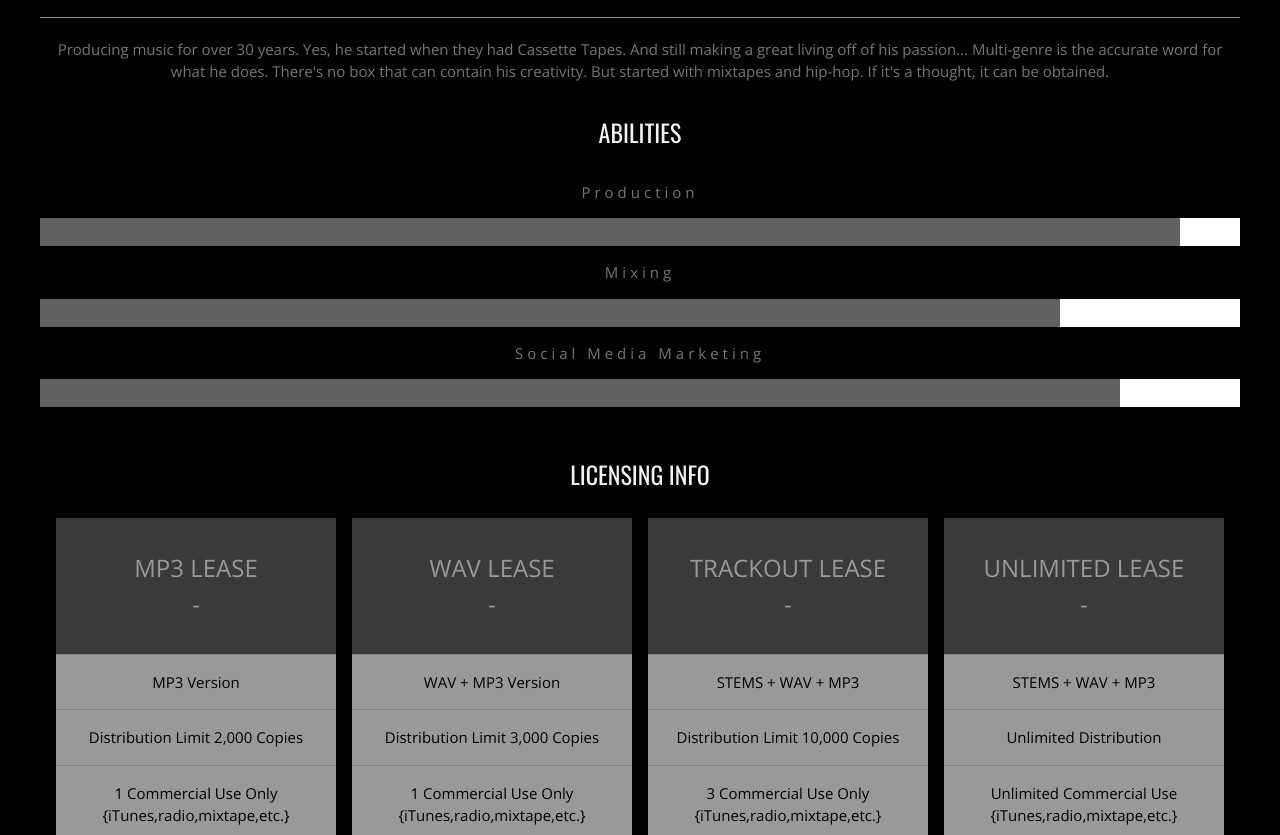
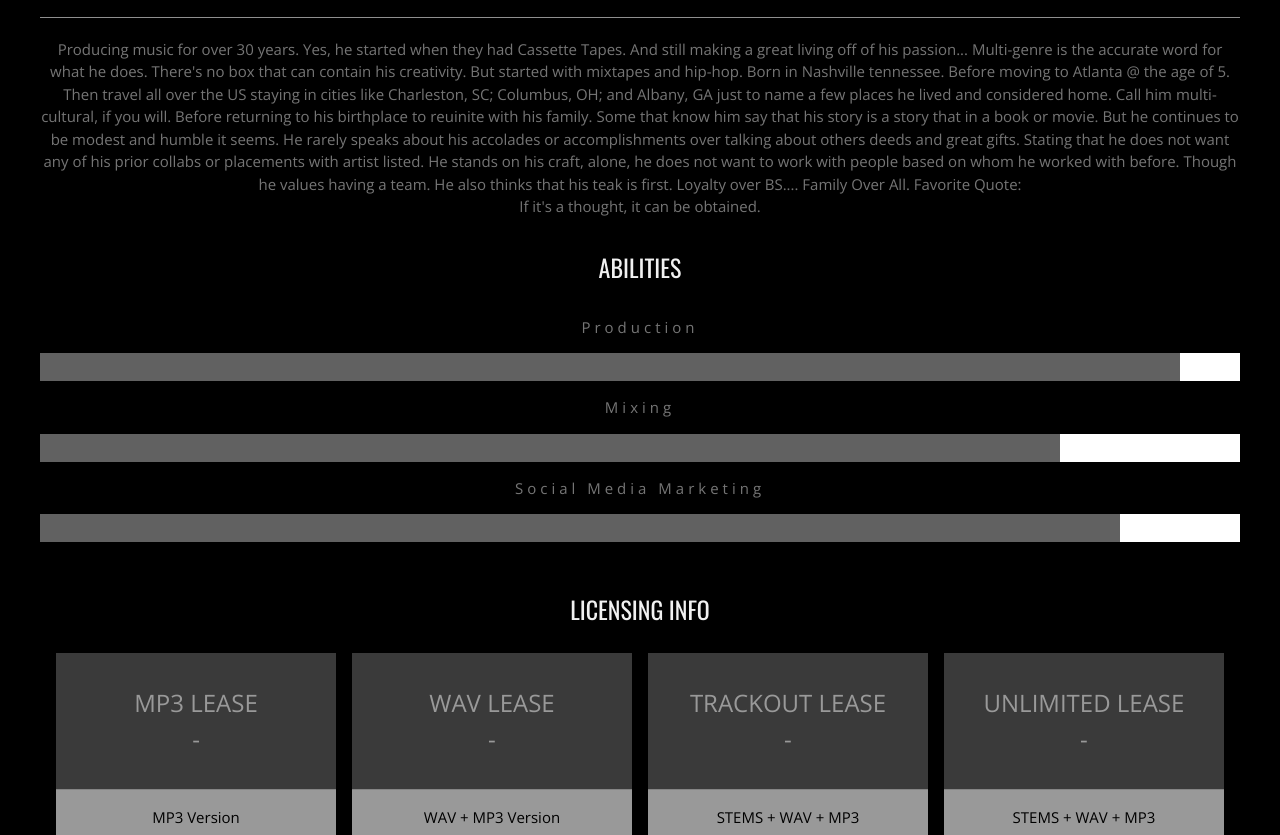
Before and after one commit to dlhill615/mask1ondatrack, a plain HTML site: page index.html in a window 1280 px wide. Shown: the part 1257-2092 px from the top of the page. Drawn offline with nearby package versions, Linux system fonts and the light colour scheme.

Commit message:
Update index.html

```diff
--- a/index.html
+++ b/index.html
@@ -54,7 +54,11 @@ body {font-family: "Open Sans"}
     <h2 class="w3-text-light-grey">mask1 On Da Track</h2>
     <hr style="width:100%" class="w3-opacity">
     <p style="w3-center w3-justify w3-third width:40%">Producing music for over 30 years. Yes, he started when they had Cassette Tapes. And still making a great living off of his passion... Multi-genre is
-    the accurate word for what he does. There's no box that can contain his creativity. But started with mixtapes and hip-hop. If it's a thought, it can be obtained.
+    the accurate word for what he does. There's no box that can contain his creativity. But started with mixtapes and hip-hop. Born in Nashville tennessee. Before moving to Atlanta @ the age of 5. Then travel all over the US staying in cities like
+	    Charleston, SC; Columbus, OH; and Albany, GA just to name a few places he lived and considered home. Call him multi-cultural, if you will. Before returning to his birthplace to reuinite with his
+	    family. Some that know him say that his story is a story that in a book or movie. But he continues to be modest and humble it seems. He rarely speaks about his accolades or accomplishments
+	    over talking about others deeds and great gifts. Stating that he does not want any of his prior collabs or placements with artist listed. He stands on his craft, alone, he does not want to work
+	    with people based on whom he worked with before. Though he values having a team. He also thinks that his teak is first. Loyalty over BS.... Family Over All. Favorite Quote:<br>If it's a thought, it can be obtained.
     </p>
     <h3 class="w3-padding-16 w3-text-light-grey">ABILITIES</h3>
     <p class="w3-wide">Production</p>
```
